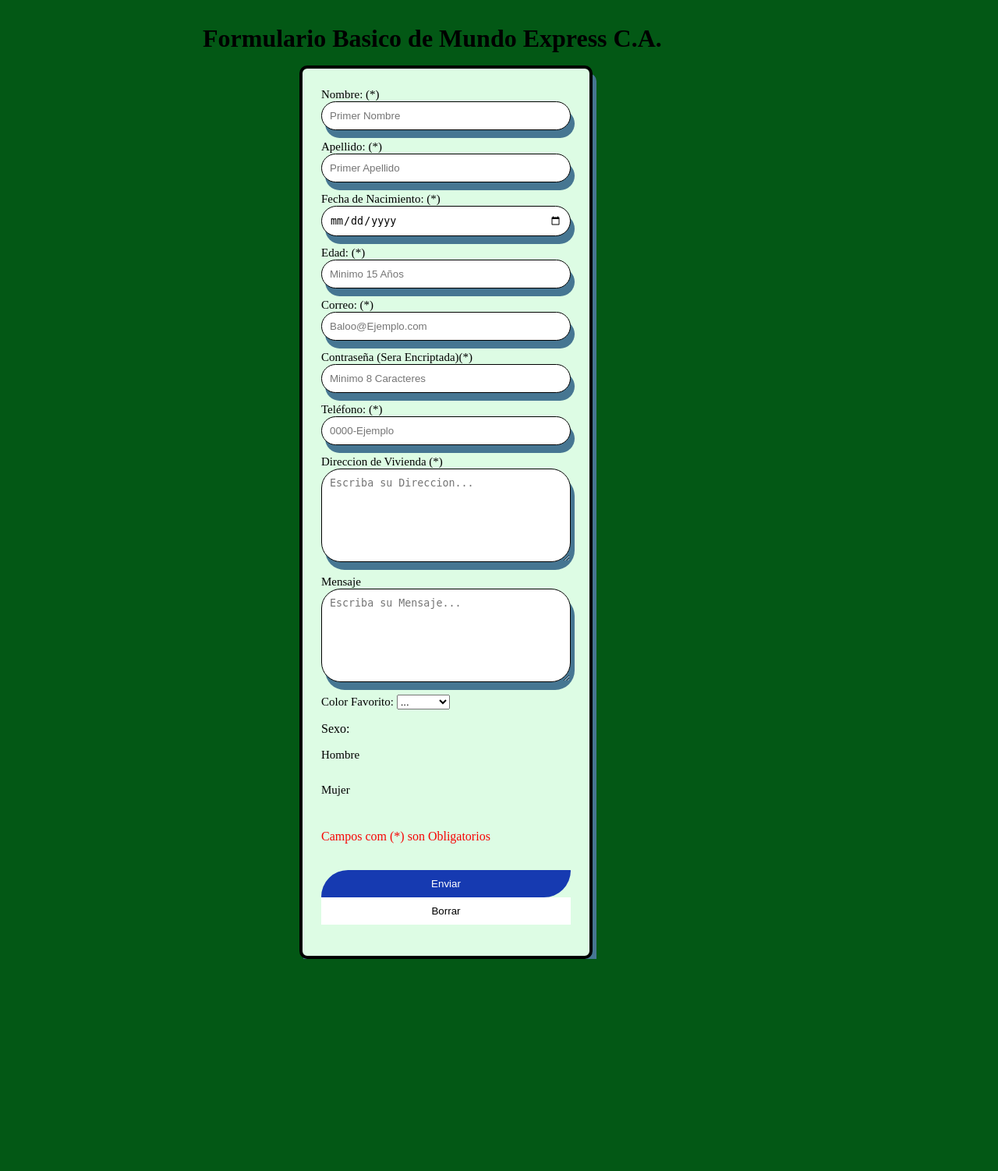
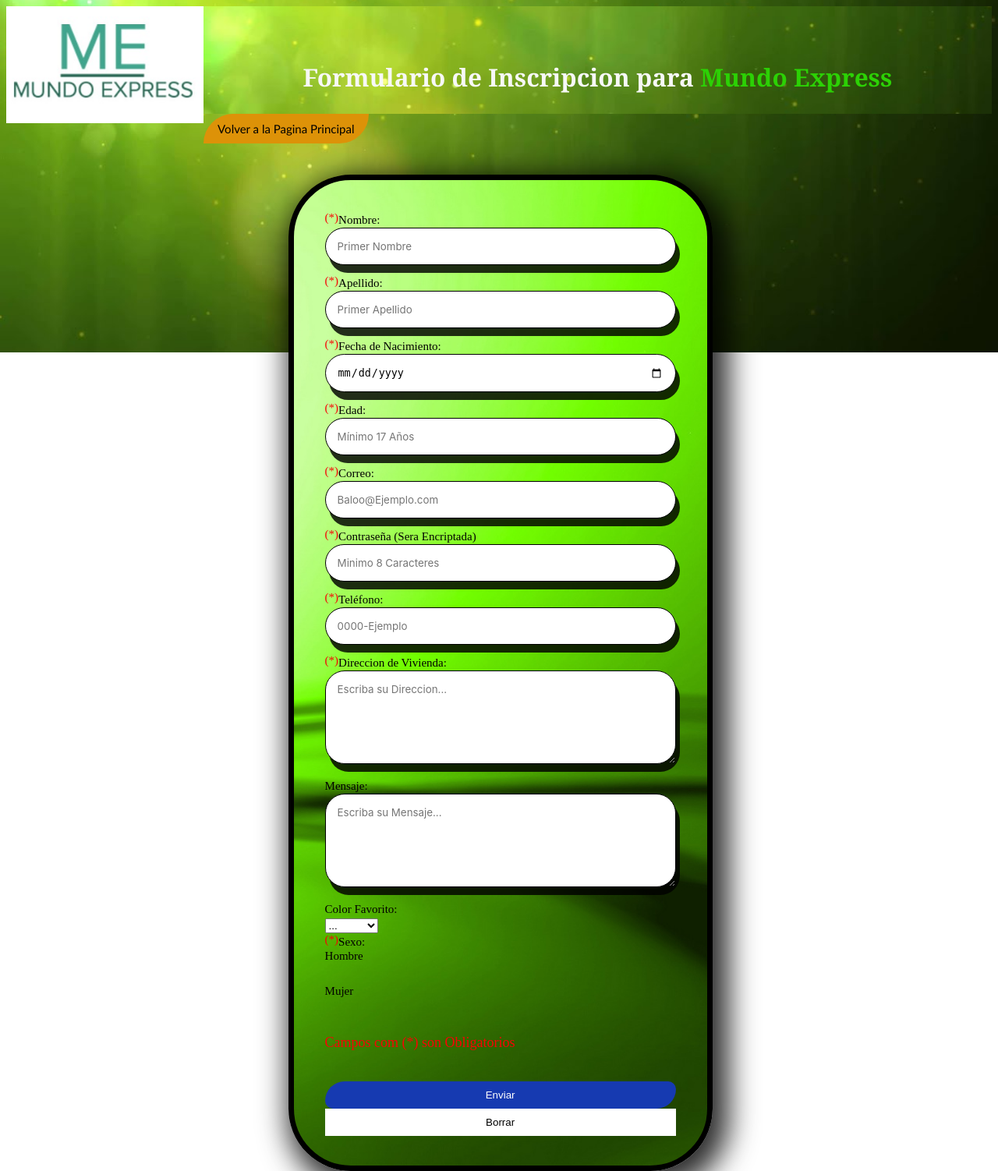
Before and after one commit to Drandos666/Mundo-Express, a PHP site: page /formulario.html in a window 1280 px wide. Shown: the whole page at 78% size. Before the commit the page ends 1230 px from the top, so only its background shows below. Run offline with PHP 8.4, Linux system fonts and the light colour scheme.

Commit message:
arreglo de formulario y su print

```diff
--- a/Index.php
+++ b/Index.php
@@ -15,7 +15,6 @@
 
     <div class="lista" >
         <p><br><br><br><br><br>
-        <a href="Index.html">  Inicio  </a><br><br><br>
         <a href="formulario.html">  Ingresar  </a><br><br><br>
         <a href="formulario.html">  Inscribirse  </a><br><br><br>
         <a href="formulario.html">  Tarifas  </a><br><br><br>
--- a/css/skin_formulario.css
+++ b/css/skin_formulario.css
@@ -1,19 +1,47 @@
 body{
-    background: rgb(3, 88, 21);
+    background-image:url(../4.jpg);/*agrega imagen de fondo*/
+    background-repeat: no-repeat;/*no repite el fondo*/
+    background-position: center;/*deja el fondo centrado*/
+    background-attachment: fixed;
+}
+.portada{
+    color: rgb(247, 248, 247);
+    font-family: Cambria, Cochin, Georgia, Times, 'Times New Roman', serif;
+    border: 1px white;
+    width: 80%;
+    text-align: center;
+    float: left;
+    background-image:url(../4.jpg);/*agrega imagen de fondo*/
+    background-repeat: no-repeat;/*no repite el fondo*/
+    background-position: center;/*deja el fondo centrado*/
+    font-size: 21px;
 
 }
+strong{
+    color: rgb(44, 209,5);
+}
 
+img {
+    height: 20%;
+    width: 20%;
+    float: left;
+
+}
 form {
-    background-color: rgb(221, 252, 228);
-    width: 25%;
-    border: 4px solid black;
     margin: 24px;
-    padding: 24px;
-    border-radius: 10px;
+    border: 7px solid black;/*poner borde y color a elemento */
+    padding: 40px 40px 20px;
     position: absolute;
-    top:60px;
-    left: 360px;
-    box-shadow: 5px 10px #467692;
+    width: 450px;
+    top:200px;/*distancia de el tope superior de la pantalla*/
+    left: 27%;
+    border-radius: 80px 80px 80px 80px;/*poner borde redondeado a elemento*/
+    box-shadow: 10px 13px 37px 11px rgba(0, 0, 0, 0.822);/*pone sombreado*/
+    background-image:url(../8.jpg);/*agrega imagen de fondo*/
+    background-repeat: no-repeat;/*no repite el fondo*/
+    background-position: center;/*deja el fondo centrado*/
+    background-attachment: fixed;
+    font-size: 18px;
 }
 
 label {
@@ -29,14 +57,13 @@
 input, textarea, option {
     margin-bottom: 12px;
     width: 100%;
-    padding: 10px;
+    padding: 15px ;
     -webkit-box-sizing:border-box;
     -moz-box-sizing:border-box;
     box-sizing:border-box;
     border: 1px solid black;
-    padding: 10px;
     border-radius: 25px;
-    box-shadow: 5px 10px #467692;
+    box-shadow: 5px 10px  rgba(0, 0, 0, 0.822);
 }
 
 input:focus, textarea:focus{
@@ -49,7 +76,7 @@
     color: #fff;
     border: 2px;
     padding: 10px;
-    border-radius: 50px 1px;
+    border-radius: 100px 40px 100px 40px;
     box-shadow:none;
 }
 
@@ -95,3 +122,36 @@
 .alerta{
     color: #f70404;
 }
+
+.punto{
+    color: #f70404;
+    float: left;
+}
+
+:placeholder-shown {
+    color: grey;
+    font-family: -apple-system, BlinkMacSystemFont, 'Segoe UI', Roboto, Oxygen, Ubuntu, Cantarell, 'Open Sans', 'Helvetica Neue', sans-serif;
+
+}
+a{
+    margin-bottom: 0;
+    background: rgb(221, 146, 8);
+    color: black;
+    border: 2px ;
+    border-radius: 120px 0px 119px 0px;
+    font-family: 'Gill Sans', 'Gill Sans MT', Calibri, 'Trebuchet MS', sans-serif;
+    box-shadow:none;
+    text-align: center;
+    text-decoration: none;
+    padding: 10px 10px 10px;
+    display: block;
+    font-size: 15px;
+    box-shadow:none;
+    width: 192px;
+    float: left;
+}
+
+a:hover{
+    background:rgb(219, 184, 30);
+    cursor: pointer;
+}
--- a/css/skin_html.css
+++ b/css/skin_html.css
@@ -43,7 +43,7 @@
     margin-bottom: 0;
     background: rgb(221, 146, 8);
     color: black;
-    border: 2px ;
+    border: 2px;
     padding: 10px;
     border-radius: 120px 0px 119px 0px;
     font-family: 'Gill Sans', 'Gill Sans MT', Calibri, 'Trebuchet MS', sans-serif;
--- a/formulario.html
+++ b/formulario.html
@@ -9,32 +9,32 @@
     <LINK REL=StyleSheet HREF="css/skin_formulario.css">
 </head>
 <body>
-    <div class="h1">
-        <h1>Formulario Basico de Mundo Express C.A. </h1>
-    </div>
+    <img src="logo.jpg" >
+    <div class= "portada"><h2><br>Formulario de Inscripcion para <strong>Mundo Express</strong><br></h2></div>
+    <a href="Index.php">Volver a la Pagina Principal</a>
     <form method="post" action="print_f.php">
     <form method='post' name='form' onSubmit="obtenerDatos(this)">
     <div class="mt-3" id="respuesta"></div>
     <form>
-        <label> Nombre: (*)</label> <br />
+        <label> Nombre: <div class="punto">(*)</div></label> <br />
             <input type="text" id="nom" name="nom" size="40" placeholder="Primer Nombre" required /> <br />
-        <label> Apellido: (*)</label> <br />
+        <label> Apellido: <div class="punto">(*)</div></label> <br />
             <input type="text" id="ape" name="ape" size="40" placeholder="Primer Apellido" required /> <br />
-        <label> Fecha de Nacimiento: (*)</label> <br />
+        <label> Fecha de Nacimiento: <div class="punto">(*)</div></label> <br />
              <input type="date" id="fecha" name="fecha" required size="20"> <br />
-        <label> Edad: (*)</label> <br />
-            <input type="number" id="edad" name="edad" size="3" placeholder="Minimo 15 Años" required min="12" /> <br />
-        <label> Correo: (*)</label><br />
+        <label> Edad: <div class="punto">(*)</div></label> <br />
+            <input type="number" id="edad" name="edad" size="3" placeholder="Mínimo 17 Años" required min="12" /> <br />
+        <label> Correo: <div class="punto">(*)</div></label><br />
             <input type="text" id="e" name="e" placeholder="Baloo@Ejemplo.com" required /><br />
-        <label> Contraseña (Sera Encriptada)(*)</label><br />
+        <label> Contraseña (Sera Encriptada)<div class="punto">(*)</div></label><br />
             <input type="password" id="pass" name="pass" placeholder="Minimo 8 Caracteres" required minlength="8" /><br />
-        <label>Teléfono: (*)</label> <br />
+        <label>Teléfono: <div class="punto">(*)</div></label> <br />
             <input type="tel" id="tel" name="tel" placeholder="0000-Ejemplo"  required size="40"> <br />
-        <label>Direccion de Vivienda (*)</label> <br />
+        <label>Direccion de Vivienda: <div class="punto">(*)</div></label> <br />
             <textarea id="dire" name="dire" placeholder="Escriba su Direccion..."></textarea>
-        <label>Mensaje</label> <br />
+        <label>Mensaje: </label> <br />
             <textarea id="mens" name="mens" placeholder="Escriba su Mensaje..."></textarea>
-        <label>Color Favorito: </label>
+        <label>Color Favorito: </label>  <br />
             <select  id="color" name="color" >
                 <option selected>...</option>
                 <option value="Verde">Verde</option>
@@ -43,7 +43,7 @@
                 <option value="Morado">Morado</option>
                 <option value="Negro">Negro</option>
             </select><br />
-        <p>Sexo: </p>
+        <label>Sexo: <div class="punto">(*)</div></label>
         <div class="sexo">
             <label>
             Hombre<input type="radio" id="hm" name="hm" value="h">
@@ -54,6 +54,7 @@
         <p> Campos com (*) son Obligatorios </p>
         </div> <br />
             <input type="submit" name="envio" value="Enviar">
+
             <input type="reset" value="Borrar">
         </p>
     </form>
```
Also changed, not shown: css/skin_print_f.css (+64 -21 lines), print_f.php (+5 -5 lines), 5.jpg (deleted).
